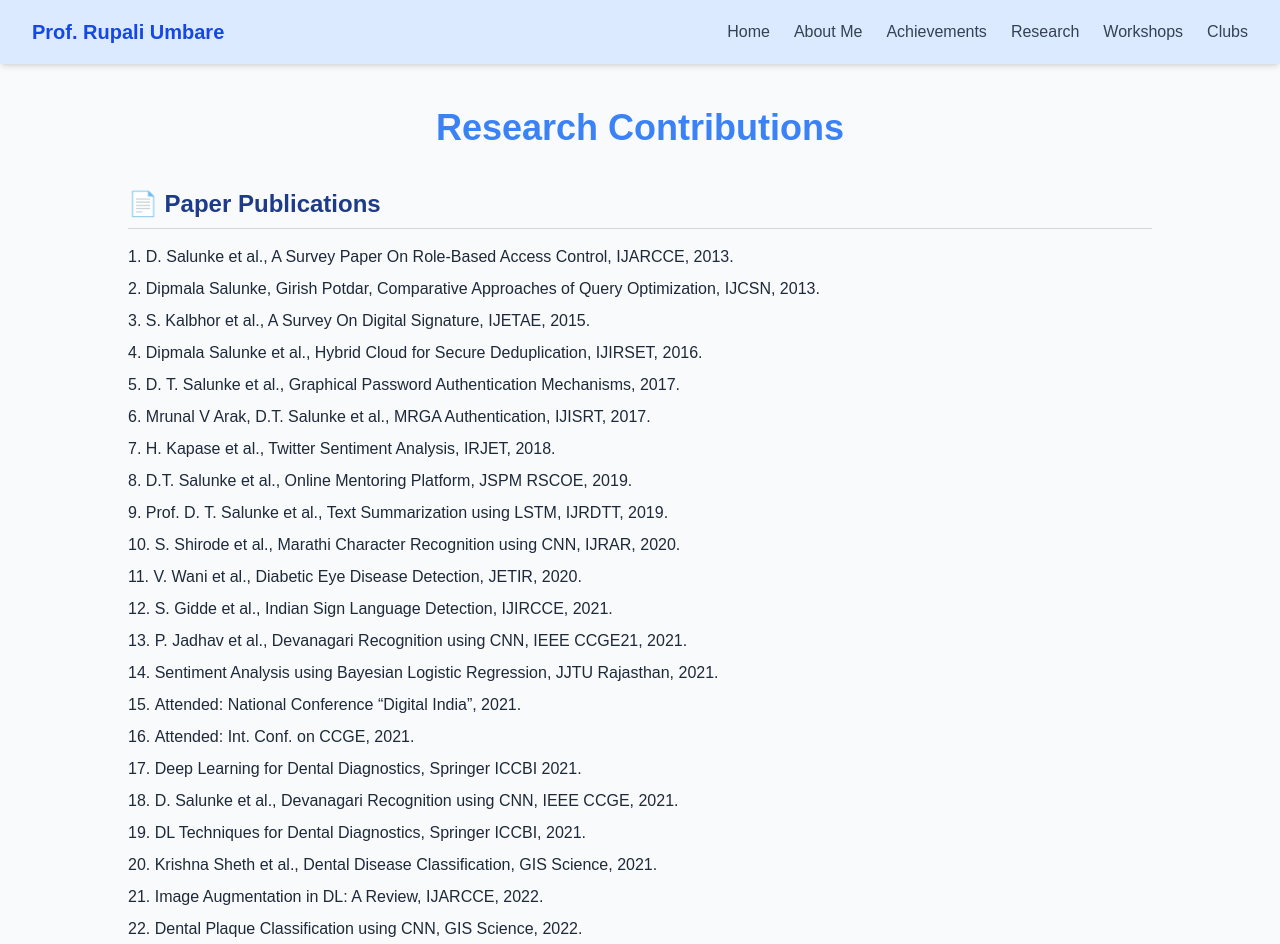
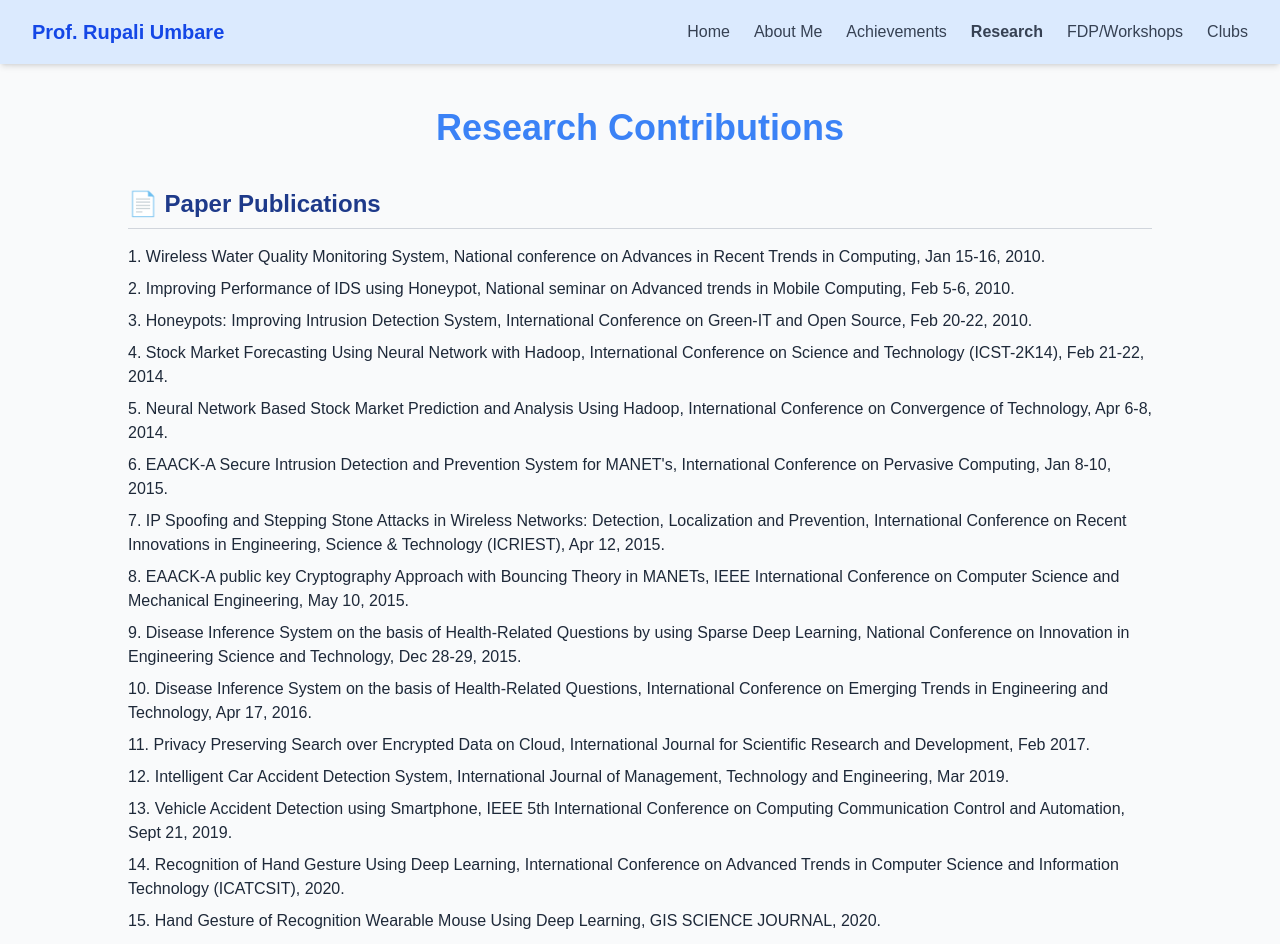
Before and after one commit to Shubham06102003/faculty-portfolio-website, a Next.js app: page /pages/research in a window 1280 px wide. Shown: the top 944 px of the page. Built offline with nearby package versions, Linux system fonts and the light colour scheme.

Commit message:
updated details

```diff
--- a/app/NavBar/navbar.jsx
+++ b/app/NavBar/navbar.jsx
@@ -3,17 +3,18 @@
 import { useState } from 'react';
 import { Menu, X } from 'lucide-react';
 import Link from 'next/link';
+import { usePathname } from 'next/navigation';
 
 const Navbar = () => {
   const [menuOpen, setMenuOpen] = useState(false);
+  const pathname = usePathname();
 
   const navItems = [
     { label: 'Home', href: '/' },
     { label: 'About Me', href: '/pages/aboutme' },
     { label: 'Achievements', href: '/pages/achievements' },
-    // { label: 'Book Published', href: '/books' },
     { label: 'Research', href: '/pages/research' },
-    { label: 'Workshops', href: '/pages/fdp-workshops' },
+    { label: 'FDP/Workshops', href: '/pages/fdp-workshops' },
     { label: 'Clubs', href: '/clubs' },
   ];
 
@@ -29,7 +30,13 @@ const Navbar = () => {
           {/* Desktop Menu */}
           <div className="hidden md:flex space-x-6">
             {navItems.map((item) => (
-              <Link key={item.label} href={item.href} className="text-gray-700 hover:text-blue-700 transition font-medium">
+              <Link
+                key={item.label}
+                href={item.href}
+                className={`text-gray-700 hover:text-blue-700 transition font-medium ${
+                  pathname === item.href ? 'text-blue-700 font-semibold' : ''
+                }`}
+              >
                 {item.label}
               </Link>
             ))}
@@ -52,7 +59,9 @@ const Navbar = () => {
               key={item.label}
               href={item.href}
               onClick={() => setMenuOpen(false)}
-              className="block text-gray-700 hover:text-blue-700 transition font-medium"
+              className={`block text-gray-700 hover:text-blue-700 transition font-medium ${
+                pathname === item.href ? 'text-blue-700 font-semibold underline' : ''
+              }`}
             >
               {item.label}
             </Link>
--- a/app/pages/achievements/page.jsx
+++ b/app/pages/achievements/page.jsx
@@ -8,6 +8,7 @@ const certificates = [
   "/certificates/c3.jpg",
   "/certificates/c4.jpg",
   "/certificates/c5.jpg",
+  "/certificates/c6.jpg",
   // Add more as needed
 ];
 
--- a/app/pages/research/page.jsx
+++ b/app/pages/research/page.jsx
@@ -2,32 +2,28 @@
 import React from "react";
 
 const researchPapers = [
-  "D. Salunke et al., A Survey Paper On Role-Based Access Control, IJARCCE, 2013.",
-  "Dipmala Salunke, Girish Potdar, Comparative Approaches of Query Optimization, IJCSN, 2013.",
-  "S. Kalbhor et al., A Survey On Digital Signature, IJETAE, 2015.",
-  "Dipmala Salunke et al., Hybrid Cloud for Secure Deduplication, IJIRSET, 2016.",
-  "D. T. Salunke et al., Graphical Password Authentication Mechanisms, 2017.",
-  "Mrunal V Arak, D.T. Salunke et al., MRGA Authentication, IJISRT, 2017.",
-  "H. Kapase et al., Twitter Sentiment Analysis, IRJET, 2018.",
-  "D.T. Salunke et al., Online Mentoring Platform, JSPM RSCOE, 2019.",
-  "Prof. D. T. Salunke et al., Text Summarization using LSTM, IJRDTT, 2019.",
-  "S. Shirode et al., Marathi Character Recognition using CNN, IJRAR, 2020.",
-  "V. Wani et al., Diabetic Eye Disease Detection, JETIR, 2020.",
-  "S. Gidde et al., Indian Sign Language Detection, IJIRCCE, 2021.",
-  "P. Jadhav et al., Devanagari Recognition using CNN, IEEE CCGE21, 2021.",
-  "Sentiment Analysis using Bayesian Logistic Regression, JJTU Rajasthan, 2021.",
-  "Attended: National Conference “Digital India”, 2021.",
-  "Attended: Int. Conf. on CCGE, 2021.",
-  "Deep Learning for Dental Diagnostics, Springer ICCBI 2021.",
-  "D. Salunke et al., Devanagari Recognition using CNN, IEEE CCGE, 2021.",
-  "DL Techniques for Dental Diagnostics, Springer ICCBI, 2021.",
-  "Krishna Sheth et al., Dental Disease Classification, GIS Science, 2021.",
-  "Image Augmentation in DL: A Review, IJARCCE, 2022.",
-  "Dental Plaque Classification using CNN, GIS Science, 2022.",
-  "M. Yewange et al., Real-Time Object Detection: A Survey, IJISRT, 2022.",
-  "Dental Plaque Classification using CNN, GIS Science, 2022.",
-  "R. Chintalwar et al., License Plate Recognition Survey, Springer ICEI-2022.",
-  "D. Salunke et al., Dental Caries Detection with CNN, IJATEE, 2022.",
+  "Wireless Water Quality Monitoring System, National conference on Advances in Recent Trends in Computing, Jan 15-16, 2010.",
+  "Improving Performance of IDS using Honeypot, National seminar on Advanced trends in Mobile Computing, Feb 5-6, 2010.",
+  "Honeypots: Improving Intrusion Detection System, International Conference on Green-IT and Open Source, Feb 20-22, 2010.",
+  "Stock Market Forecasting Using Neural Network with Hadoop, International Conference on Science and Technology (ICST-2K14), Feb 21-22, 2014.",
+  "Neural Network Based Stock Market Prediction and Analysis Using Hadoop, International Conference on Convergence of Technology, Apr 6-8, 2014.",
+  "EAACK-A Secure Intrusion Detection and Prevention System for MANET's, International Conference on Pervasive Computing, Jan 8-10, 2015.",
+  "IP Spoofing and Stepping Stone Attacks in Wireless Networks: Detection, Localization and Prevention, International Conference on Recent Innovations in Engineering, Science & Technology (ICRIEST), Apr 12, 2015.",
+  "EAACK-A public key Cryptography Approach with Bouncing Theory in MANETs, IEEE International Conference on Computer Science and Mechanical Engineering, May 10, 2015.",
+  "Disease Inference System on the basis of Health-Related Questions by using Sparse Deep Learning, National Conference on Innovation in Engineering Science and Technology, Dec 28-29, 2015.",
+  "Disease Inference System on the basis of Health-Related Questions, International Conference on Emerging Trends in Engineering and Technology, Apr 17, 2016.",
+  "Privacy Preserving Search over Encrypted Data on Cloud, International Journal for Scientific Research and Development, Feb 2017.",
+  "Intelligent Car Accident Detection System, International Journal of Management, Technology and Engineering, Mar 2019.",
+  "Vehicle Accident Detection using Smartphone, IEEE 5th International Conference on Computing Communication Control and Automation, Sept 21, 2019.",
+  "Recognition of Hand Gesture Using Deep Learning, International Conference on Advanced Trends in Computer Science and Information Technology (ICATCSIT), 2020.",
+  "Hand Gesture of Recognition Wearable Mouse Using Deep Learning, GIS SCIENCE JOURNAL, 2020.",
+  "Airport Security Using Face-Recognition, International Journal of Future Generation Communication and Networking, 2020.",
+  "Traveler’s Bank Fraud and Criminal Record Detection for Airport Surveillance, GIS SCIENCE JOURNAL, 2020.",
+  "Fake News Detection using Machine Learning, International Journal of Innovative Research in Computer and Communication Engineering, June 2021.",
+  "Detection of Covid-19 using Chest X-ray Images with the Help of Deep Learning, Mar 2022.",
+  "Survey Paper on Accidental Area Precautionary System, International Journal of Scientific Research in Engineering and Management (IJSREM), Apr 2022.",
+  "AI Based Email System using Speech Recognition, International Journal for Research in Applied Science & Engineering Technology (IJRASET), Apr 2022.",
+  "Prediction and Detection of Liver Diseases using Machine Learning, IEEE Third International Conference on (TEMSMET), to be hosted by Vidya Vikas Insitute of Engineering & Technology, Mysuru on 10th & 11th February 2023."
 ];
 
 const patents = [
@@ -67,7 +63,7 @@ export default function ResearchPage() {
         {/* Patents */}
         <section className="mb-12">
           <h2 className="text-2xl font-semibold text-[#1e3a8a] mb-4 border-b border-gray-300 pb-2">
-            🧠 Patents
+            🧾 Patents
           </h2>
           <ul className="list-disc list-inside space-y-2 text-base">
             {patents.map((patent, index) => (
```
Also changed, not shown: public/certificates/c6.jpg (added).
